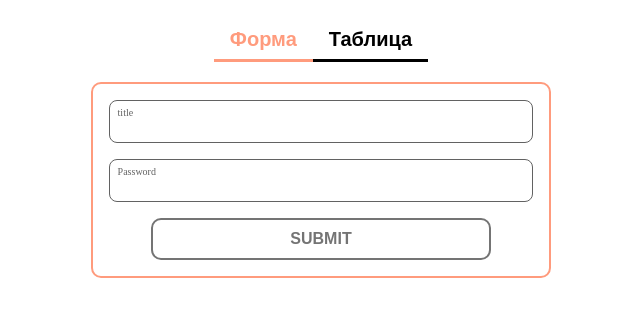
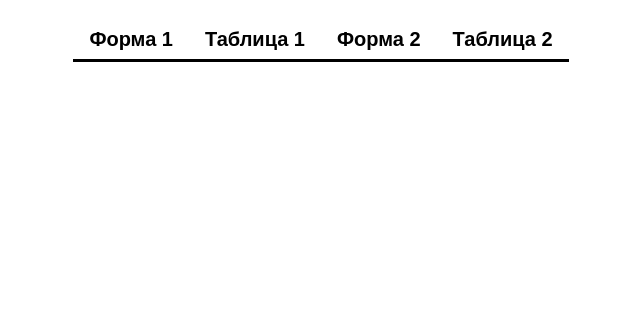
Before and after one commit to OlegKlochkov/RIOV_frontend, a React (Create React App) app: page / in a window 1280 px wide. Shown: the top 316 px of the page, without its empty margins (319-959 px from the left). Built offline with nearby package versions, Linux system fonts and the light colour scheme; the HTML template or start-up script is replaced by a standard one.

Commit message:
added second form and second table

```diff
--- a/src/App.jsx
+++ b/src/App.jsx
@@ -1,9 +1,9 @@
 import { useState } from 'react';
 import './App.css';
 import Form from './features/form/form';
-import TableFirst from './features/table_first';
+import TableStructure from './features/tableStructure';
 
-let dataSelect = [{ label: 'Форма' }, { label: 'Таблица' }]
+let dataSelect = [{ label: 'Форма 1' }, { label: 'Таблица 1' }, { label: 'Форма 2' }, { label: 'Таблица 2' }]
 function App() {
   const [select, setSelect] = useState('Форма');
   return (
@@ -17,10 +17,16 @@ function App() {
       </div>
       <div className="content_container">
         {
-          select === 'Форма' && <Form />
+          select === 'Форма 1' && <Form path='first/object'/>
         }
         {
-          select === 'Таблица' && <TableFirst />
+          select === 'Таблица 1' && <TableStructure path='first/object' labels={ ['id', 'имя', 'статус'] } keys={ ['id', 'title', 'status'] } />
+        }
+        {
+          select === 'Форма 2' && <Form path='second/object'/>
+        }
+        {
+          select === 'Таблица 2' && <TableStructure path='second/object' labels={ ['id', 'имя', 'статус'] } keys={ ['id', 'title', 'status'] } />
         }
       </div>
     </div>
```
